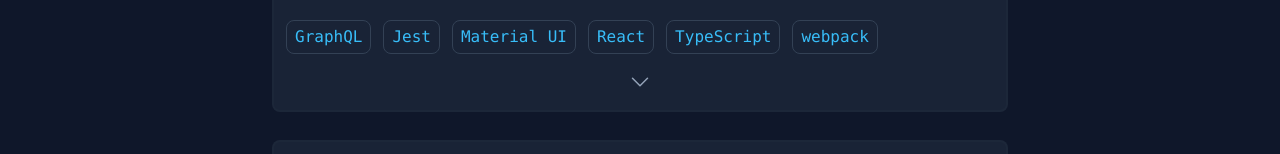
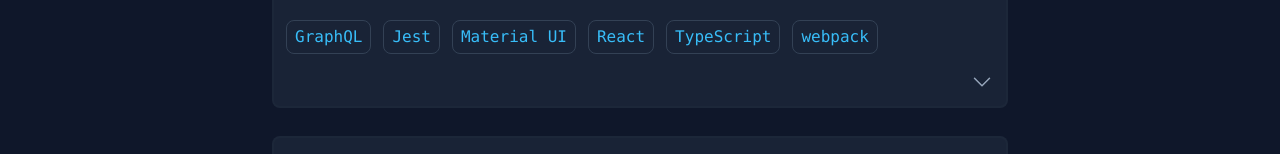
Before and after one commit to oncet/runonce, a Next.js app: page /resume in a window 1280 px wide. Shown: the part 571-725 px from the top of the page. Built offline with nearby package versions, Linux system fonts and the light colour scheme.

Commit message:
align expand button to the right

```diff
--- a/components/Card.js
+++ b/components/Card.js
@@ -1,5 +1,4 @@
 import { useState } from "react";
-
 import ToggleExpandIcon from "./icons/ToggleExpandIcon";
 
 export default function Card({ title, subtitle, summary, children }) {
@@ -31,7 +30,7 @@ export default function Card({ title, subtitle, summary, children }) {
         </div>
         <div className="px-3">{summary}</div>
         <button
-          className="flex justify-center rounded-b-lg pb-4"
+          className="flex justify-end rounded-b-lg pb-3 pr-3"
           onClick={onClickHandler}
           aria-label="Expand card"
           title={`${isOpen ? "Collapse" : "Expand"} ${title} card`}
```
